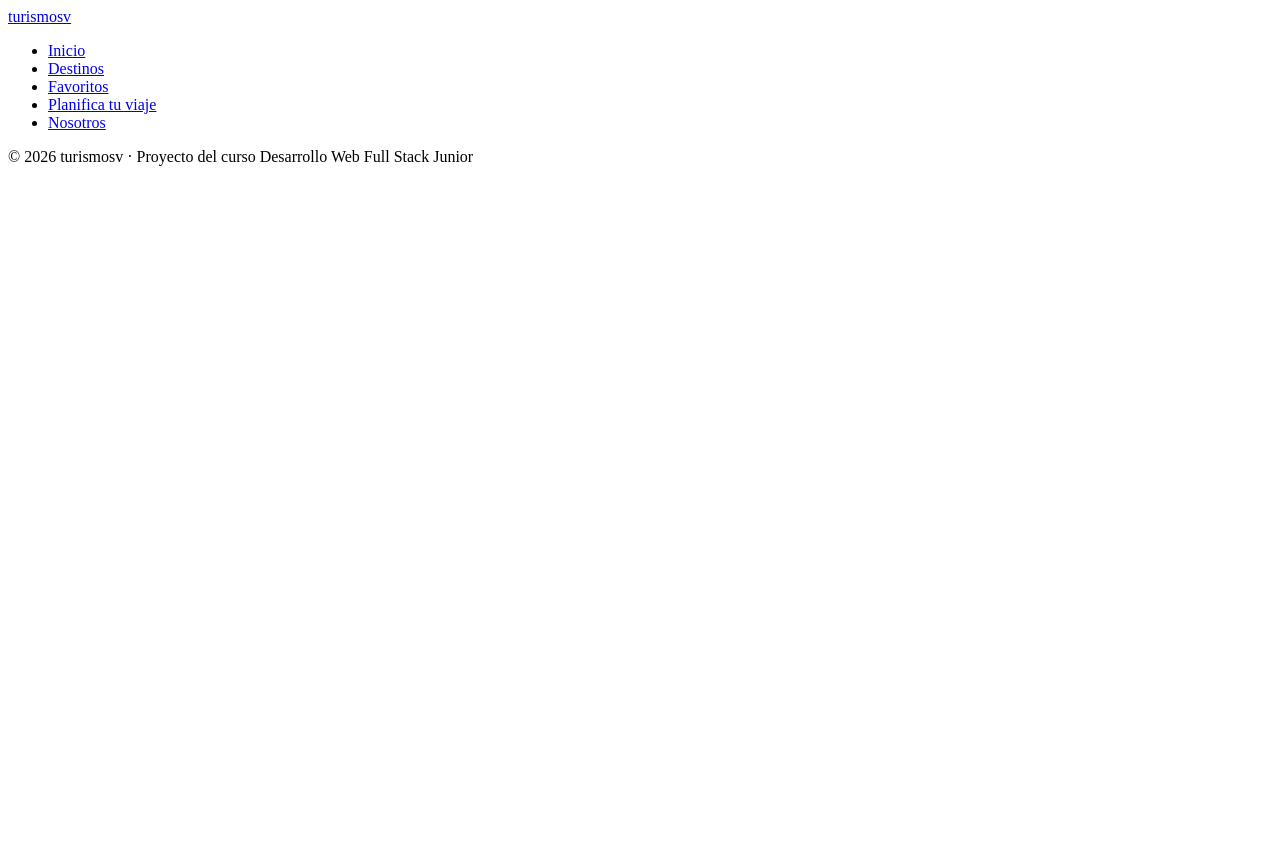
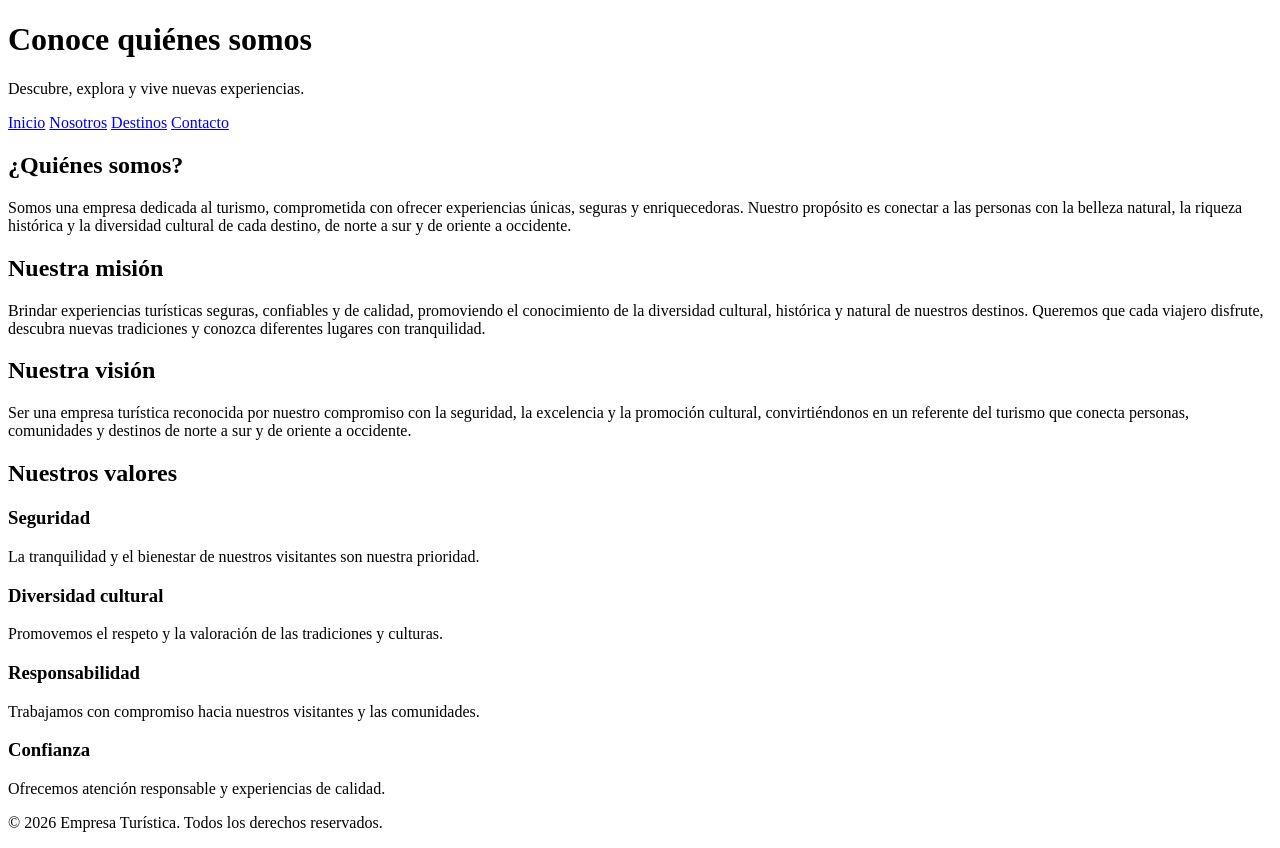
Before and after one commit to JohnDevCorp/Turismosv, a plain HTML site: page index.html in a window 1280 px wide. Before the commit the page ends 800 px from the top, so only its background shows below. Drawn offline with Linux system fonts and the light colour scheme.

Commit message:
Aporte al readme

```diff
--- a/index.html
+++ b/index.html
@@ -3,27 +3,97 @@
 <head>
     <meta charset="UTF-8">
     <meta name="viewport" content="width=device-width, initial-scale=1.0">
- <title>Destinos | turismosv</title>
- <meta name="description" content="...">
+    <title>Nosotros | Turismosv</title>
+    <link rel="stylesheet" href="estilos.css">
 </head>
+
 <body>
+
     <header>
- <a href="index.html">turismosv</a>
+        <h1>Conoce quiénes somos</h1>
+        <p>Descubre, explora y vive nuevas experiencias.</p>
+    </header>
+
     <nav>
- <ul>
- <li><a href="index.html">Inicio</a></li>
- <li><a href="destinos.html">Destinos</a></li>
- <li><a href="favoritos.html">Favoritos</a></li>
- <li><a href="planifica.html">Planifica tu viaje</a></li>
- <li><a href="nosotros.html">Nosotros</a></li>
- </ul>
+        <a href="index.html">Inicio</a>
+        <a href="nosotros.html">Nosotros</a>
+        <a href="destinos.html">Destinos</a>
+        <a href="contacto.html">Contacto</a>
     </nav>
- </header>
+
     <main>
- <!-- contenido propio de cada página -->
+
+        <section class="presentacion">
+            <h2>¿Quiénes somos?</h2>
+            <p>
+                Somos una empresa dedicada al turismo,
+                comprometida con ofrecer experiencias únicas,
+                seguras y enriquecedoras. Nuestro propósito
+                es conectar a las personas con la belleza
+                natural, la riqueza histórica y la diversidad
+                cultural de cada destino, de norte a sur y
+                de oriente a occidente.
+            </p>
+        </section>
+
+        <section class="mision">
+            <h2>Nuestra misión</h2>
+            <p>
+                Brindar experiencias turísticas seguras,
+                confiables y de calidad, promoviendo el
+                conocimiento de la diversidad cultural,
+                histórica y natural de nuestros destinos.
+                Queremos que cada viajero disfrute,
+                descubra nuevas tradiciones y conozca
+                diferentes lugares con tranquilidad.
+            </p>
+        </section>
+
+        <section class="vision">
+            <h2>Nuestra visión</h2>
+            <p>
+                Ser una empresa turística reconocida por
+                nuestro compromiso con la seguridad,
+                la excelencia y la promoción cultural,
+                convirtiéndonos en un referente del turismo
+                que conecta personas, comunidades y destinos
+                de norte a sur y de oriente a occidente.
+            </p>
+        </section>
+
+        <section class="valores">
+            <h2>Nuestros valores</h2>
+
+            <div>
+                <h3>Seguridad</h3>
+                <p>La tranquilidad y el bienestar de nuestros
+                visitantes son nuestra prioridad.</p>
+            </div>
+
+            <div>
+                <h3>Diversidad cultural</h3>
+                <p>Promovemos el respeto y la valoración
+                de las tradiciones y culturas.</p>
+            </div>
+
+            <div>
+                <h3>Responsabilidad</h3>
+                <p>Trabajamos con compromiso hacia nuestros
+                visitantes y las comunidades.</p>
+            </div>
+
+            <div>
+                <h3>Confianza</h3>
+                <p>Ofrecemos atención responsable y
+                experiencias de calidad.</p>
+            </div>
+        </section>
+
     </main>
+
     <footer>
- <p>&copy; 2026 turismosv · Proyecto del curso Desarrollo Web Full Stack Junior</p>
+        <p>&copy; 2026 Empresa Turística. Todos los derechos reservados.</p>
     </footer>
+
 </body>
 </html>
```
Also changed, not shown: nosotros.html (+99 -0 lines), 1 other file. Lines whose indentation alone changed are shown as unchanged.
